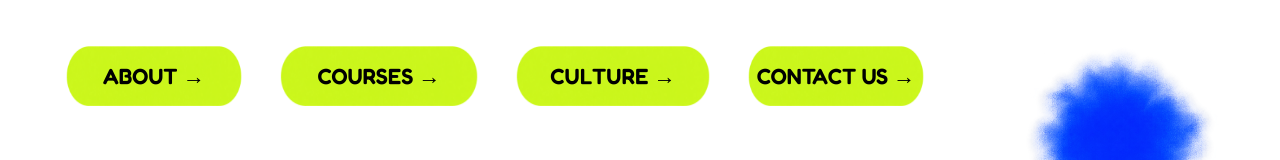
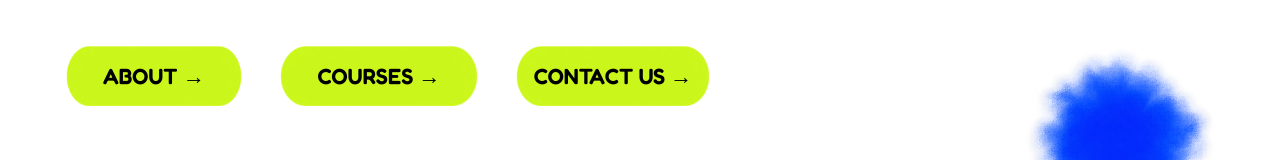
Before and after one commit to chicky99a/Sigasiga, a Next.js app: page / in a window 1280 px wide. Shown: the top 160 px of the page. Built offline with nearby package versions, Linux system fonts and the light colour scheme.

Commit message:
Remove Culture navigation and link Facebook page (#1)

```diff
--- a/components/Sections.jsx
+++ b/components/Sections.jsx
@@ -6,7 +6,6 @@ export function Hero() {
     <nav className="main-nav" aria-label="Main navigation">
       <a href="#about">ABOUT →</a>
       <a href="#courses">COURSES →</a>
-      <button type="button" aria-disabled="true">CULTURE →</button>
       <a href="/enroll">CONTACT US →</a>
     </nav>
     <h1 className="sr-only">Siga Siga — Greek Language & Culture Center</h1>
@@ -57,7 +56,8 @@ export function Footer() {
   return <footer aria-label="Footer">
     <div className="footer-contact">
       <nav aria-label="Social and contact">
-        {['INSTAGRAM', 'FACEBOOK'].map(label => <button type="button" aria-disabled="true" key={label}>{label}</button>)}
+        <button type="button" aria-disabled="true">INSTAGRAM</button>
+        <a href="https://www.facebook.com/sigasigaculture" target="_blank" rel="noopener noreferrer">FACEBOOK</a>
         <a href="mailto:sigasigacenter@gmail.com">EMAIL</a>
         <a href="https://wa.me/306981279627">WHATSAPP</a>
       </nav>
```
